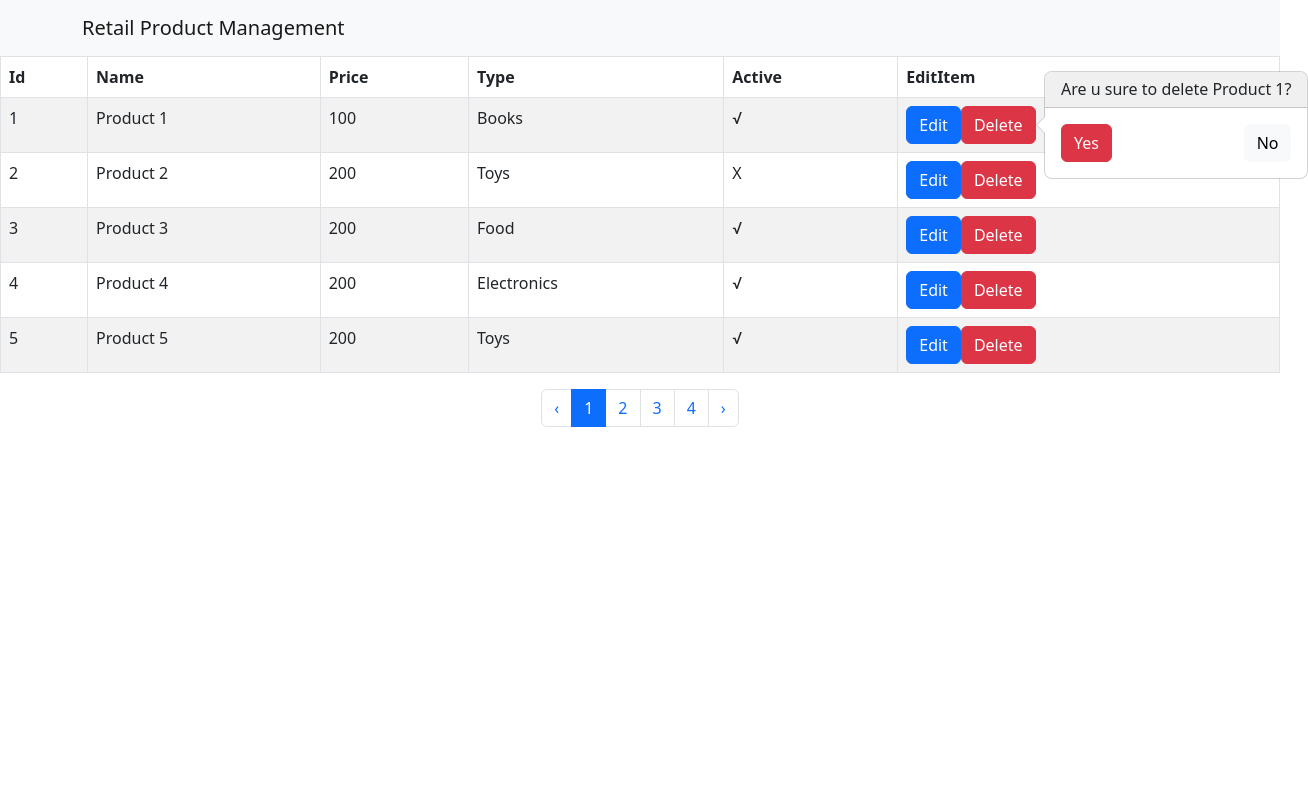
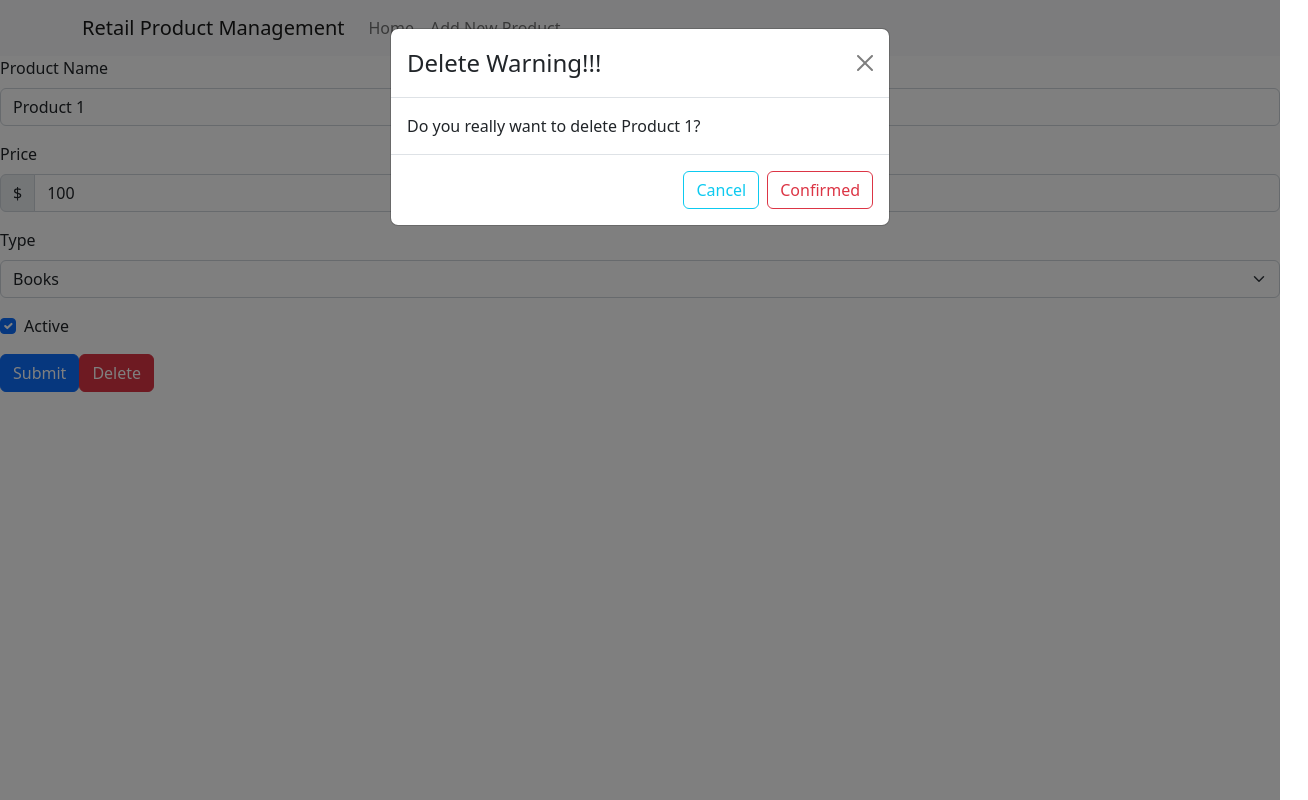
Before and after one commit to zsw12abc/RetailProductManagement, a React (Create React App) app: page /Product/1 in a window 1280 px wide. Both pictures are taken after a click on the button "Delete". Shown: the whole page, 1308 px wide, since content can reach past the window. Built offline with nearby package versions, Linux system fonts and the light colour scheme.

Commit message:
New Page for Display and edit

```diff
--- a/package.json
+++ b/package.json
@@ -11,9 +11,11 @@
     "@types/react": "^18.0.25",
     "@types/react-dom": "^18.0.9",
     "bootstrap": "^5.2.2",
+    "formik": "^2.2.9",
     "react": "^18.2.0",
     "react-bootstrap": "^2.6.0",
     "react-dom": "^18.2.0",
+    "react-router-dom": "^5.3.4",
     "react-scripts": "5.0.1",
     "typescript": "^4.8.4",
     "web-vitals": "^2.1.4"
@@ -41,5 +43,8 @@
       "last 1 firefox version",
       "last 1 safari version"
     ]
+  },
+  "devDependencies": {
+    "@types/react-router-dom": "^5.3.3"
   }
 }
--- a/src/App.tsx
+++ b/src/App.tsx
@@ -3,6 +3,9 @@ import './App.css';
 import RetailNavBar from "./SystemComponent/RetailNavbar";
 import ProductTable from "./Products/ProductTable";
 import {IProduct} from "./Products/ProductRow";
+import {Redirect, Route, Switch} from "react-router-dom";
+import ProductDetails from "./Products/ProductDetails";
+
 
 export const productTypes = {
     Books: 'Books',
@@ -13,6 +16,7 @@ export const productTypes = {
 }
 
 export const productTypesList = [
+    {name: "Please Select The Product Type"},
     {name: productTypes.Books},
     {name: productTypes.Electronics},
     {name: productTypes.Food},
@@ -47,15 +51,19 @@ function App() {
 
     const [products, setProducts] = useState(productList)
 
-    function saveProductChanges(product: IProduct) {
+    function SaveProductChanges(product: IProduct) {
         setProducts(prevList => {
             const prevListCopy = [...prevList]
-            const prevProduct = prevListCopy.find(p => p.id = product.id);
+            const prevProduct = prevListCopy.find(p => p.id === product.id);
             if (prevProduct !== undefined) {
+                console.log("updated")
                 prevProduct.name = product.name;
                 prevProduct.price = product.price;
                 prevProduct.type = product.type;
                 prevProduct.active = product.active;
+            }else{
+                console.log("added")
+                prevListCopy.push(product)
             }
             console.log("Update List", prevListCopy)
             return prevListCopy;
@@ -71,6 +79,7 @@ function App() {
                     prevListCopy.splice(index, 1)
                 }
             })
+            console.log('Delete Completed', prevListCopy)
             return prevListCopy;
         });
     }
@@ -78,7 +87,22 @@ function App() {
     return (
         <div>
             <RetailNavBar/>
-            <ProductTable productList={products} saveProductChanges={saveProductChanges} deleteProduct={DeleteProduct}/>
+            <Switch>
+                <Route path={'/'} exact>
+                    <Redirect to={'/Home'}/>
+                </Route>
+                <Route path={"/Product/New"}>
+                    <ProductDetails products={products} saveProductChanges={SaveProductChanges}
+                                    deleteProduct={DeleteProduct}/>
+                </Route>
+                <Route path={"/Product/:productId"}
+                       children={<ProductDetails products={products} saveProductChanges={SaveProductChanges}
+                                                 deleteProduct={DeleteProduct}/>}/>
+                <Route path="/Home">
+                    <ProductTable productList={products} saveProductChanges={SaveProductChanges}
+                                  deleteProduct={DeleteProduct}/>
+                </Route>
+            </Switch>
         </div>
     );
 }
--- /dev/null
+++ b/src/Products/ProductDetails.tsx
@@ -0,0 +1,108 @@
+import Button from 'react-bootstrap/Button';
+import Form from 'react-bootstrap/Form';
+import React, {useState} from "react";
+import {IProduct} from "./ProductRow";
+import {productTypesList} from "../App";
+import InputGroup from 'react-bootstrap/InputGroup';
+import {useParams} from "react-router-dom";
+import Modal from 'react-bootstrap/Modal';
+
+
+function ProductDetails(props: any) {
+    const params = useParams<{ productId: string }>();
+    const {products, saveProductChanges, deleteProduct} = props;
+    const isNewMode = (Object.keys(params).length === 0)
+    // @ts-ignore
+    let product: IProduct = {id: 0, name: undefined, price: undefined, type: undefined, active: undefined};
+    if (!isNewMode) {
+        product = products.find((p: IProduct) => p.id === +params.productId);
+    }
+    const [item, setItem] = useState(product);
+    const [validated, setValidated] = useState(false);
+    const [show, setShow] = useState(false);
+
+    const handleClose = () => setShow(false);
+    const handleShowModal = () => setShow(true);
+
+    function handleSubmit(event: any) {
+        const form = event.currentTarget;
+        if (form.checkValidity() === false) {
+            event.preventDefault();
+            event.stopPropagation();
+        }
+        setValidated(true);
+        const updateProduct = {
+            id: item.id === 0 ? products.slice(-1)[0].id + 1 : item.id,
+            name: form.elements.fromProductName.value,
+            price: Number(form.elements.formProductPrice.value),
+            type: form.elements.formProductType.value,
+            active: form.elements.formProductActive.checked
+        }
+        setItem(updateProduct)
+        console.log('updateProduct', updateProduct)
+        saveProductChanges(updateProduct);
+        event.preventDefault();
+    }
+
+    function handleDelete() {
+        setShow(false)
+        deleteProduct(item.id)
+    }
+
+    return (
+        <div>
+            <Form noValidate validated={validated} onSubmit={handleSubmit}>
+                <Form.Group className="mb-3" controlId="fromProductName">
+                    <Form.Label>Product Name</Form.Label>
+                    <Form.Control required type="text" placeholder="Enter Product Name"
+                                  defaultValue={isNewMode ? "" : item.name}/>
+                </Form.Group>
+                <Form.Group className="mb-3" controlId="formProductPrice">
+                    <Form.Label>Price</Form.Label>
+                    <InputGroup className="mb-3">
+                        <InputGroup.Text>$</InputGroup.Text>
+                        <Form.Control required type="number" aria-label="Amount (to the nearest dollar)"
+                                      placeholder="Price"
+                                      defaultValue={isNewMode ? undefined : item.price}/>
+                    </InputGroup>
+                </Form.Group>
+                <Form.Group className="mb-3" controlId="formProductType">
+                    <Form.Label>Type</Form.Label>
+                    <Form.Select aria-label="Default Product Type">
+                        {productTypesList.map(type => (
+                            <option value={type.name} key={type.name}
+                                    selected={type.name === item.type}
+                            >{type.name}</option>
+                        ))}
+                    </Form.Select>
+                </Form.Group>
+                <Form.Group className="mb-3" controlId="formProductActive">
+                    <Form.Check type="checkbox" label="Active" defaultChecked={isNewMode ? undefined : item.active}/>
+                </Form.Group>
+                <Form.Group>
+                    <Button variant="primary" type="submit">Submit</Button>
+                    <Button variant="danger" onClick={handleShowModal} hidden={isNewMode}>Delete</Button>
+                </Form.Group>
+            </Form>
+            <Modal
+                show={show}
+                onHide={handleClose}
+                backdrop="static"
+                keyboard={false}
+            >
+                <Modal.Header closeButton>
+                    <Modal.Title>Delete Warning!!!</Modal.Title>
+                </Modal.Header>
+                <Modal.Body>
+                    Do you really want to delete {item.name}?
+                </Modal.Body>
+                <Modal.Footer>
+                    <Button variant="outline-info" onClick={handleClose}>Cancel</Button>
+                    <Button variant="outline-danger" onClick={handleDelete}>Confirmed</Button>
+                </Modal.Footer>
+            </Modal>
+        </div>
+    )
+}
+
+export default ProductDetails
--- a/src/Products/ProductRow.tsx
+++ b/src/Products/ProductRow.tsx
@@ -5,7 +5,7 @@ import ProductToggleButton from "./ProductToggleButton";
 import OverlayTrigger from 'react-bootstrap/OverlayTrigger';
 import Popover from 'react-bootstrap/Popover'
 import ButtonToolbar from 'react-bootstrap/ButtonToolbar';
-
+import {Link} from "react-router-dom";
 
 export interface IProductRow {
     product: IProduct
@@ -66,11 +66,11 @@ function ProductRow(props: any) {
         setActive(isActive)
     }
 
-    function UpdatePopover(){
+    function UpdatePopover() {
         setShowPopover(!showPopover)
     }
 
-    function DeleteItem(){
+    function DeleteItem() {
         setShowPopover(false)
         deleteProduct(product.id)
     }
@@ -81,7 +81,7 @@ function ProductRow(props: any) {
             <Popover.Body>
                 <ButtonToolbar className="justify-content-between">
                     <Button variant={"danger"} onClick={DeleteItem}>Yes</Button>
-                    <Button variant={"light"} onClick={()=>setShowPopover(false)}>No</Button>
+                    <Button variant={"light"} onClick={() => setShowPopover(false)}>No</Button>
                 </ButtonToolbar>
             </Popover.Body>
         </Popover>
@@ -89,7 +89,7 @@ function ProductRow(props: any) {
 
     return (
         <tr>
-            <td>{product.id}</td>
+            <td><Link to={"/Product/"+product.id}>{product.id}</Link></td>
             <td hidden={isEditMode}>{product.name}</td>
             <td hidden={!isEditMode}><input type="text" value={name} onChange={e => UpdateName(e.target.value)}/></td>
             <td hidden={isEditMode}>{product.price}</td>
--- a/src/SystemComponent/RetailNavbar.tsx
+++ b/src/SystemComponent/RetailNavbar.tsx
@@ -4,33 +4,33 @@ import Navbar from 'react-bootstrap/Navbar';
 import NavDropdown from 'react-bootstrap/NavDropdown';
 import 'bootstrap/dist/css/bootstrap.min.css';
 import Button from 'react-bootstrap/Button';
+import {Link} from "react-router-dom";
 
 function RetailNavBar(props: any) {
-    const {setEditMode, isEditMode} = props;
-
-
     return (
         <Navbar bg="light" expand="lg">
             <Container>
-                <Navbar.Brand href="#home">Retail Product Management</Navbar.Brand>
+                <Navbar.Brand href="#">Retail Product Management</Navbar.Brand>
                 <Navbar.Toggle aria-controls="basic-navbar-nav"/>
-                {/*                <Navbar.Collapse id="basic-navbar-nav">
+                <Navbar.Collapse id="basic-navbar-nav">
                     <Nav className="me-auto">
-                        <Nav.Link href="#home">Home</Nav.Link>
-                        <Nav.Link href="#link">Link</Nav.Link>
-                        <NavDropdown title="Dropdown" id="basic-nav-dropdown">
-                            <NavDropdown.Item href="#action/3.1">Action</NavDropdown.Item>
-                            <NavDropdown.Item href="#action/3.2">
-                                Another action
-                            </NavDropdown.Item>
-                            <NavDropdown.Item href="#action/3.3">Something</NavDropdown.Item>
-                            <NavDropdown.Divider />
-                            <NavDropdown.Item href="#action/3.4">
-                                Separated link
-                            </NavDropdown.Item>
-                        </NavDropdown>
+                        <Nav.Link  href="/Home">Home</Nav.Link >
+                        <Nav.Link  href="/Product/New">Add New Product</Nav.Link >
+
+                        {/*<Nav.Link href="#link">Link</Nav.Link>*/}
+                        {/*<NavDropdown title="Dropdown" id="basic-nav-dropdown">*/}
+                        {/*    <NavDropdown.Item href="#action/3.1">Action</NavDropdown.Item>*/}
+                        {/*    <NavDropdown.Item href="#action/3.2">*/}
+                        {/*        Another action*/}
+                        {/*    </NavDropdown.Item>*/}
+                        {/*    <NavDropdown.Item href="#action/3.3">Something</NavDropdown.Item>*/}
+                        {/*    <NavDropdown.Divider/>*/}
+                        {/*    <NavDropdown.Item href="#action/3.4">*/}
+                        {/*        Separated link*/}
+                        {/*    </NavDropdown.Item>*/}
+                        {/*</NavDropdown>*/}
                     </Nav>
-                </Navbar.Collapse>*/}
+                </Navbar.Collapse>
                 <Navbar.Collapse className="justify-content-end">
 
                 </Navbar.Collapse>
--- a/src/index.tsx
+++ b/src/index.tsx
@@ -3,14 +3,17 @@ import ReactDOM from 'react-dom/client';
 import './index.css';
 import App from './App';
 import reportWebVitals from './reportWebVitals';
+import {BrowserRouter} from "react-router-dom";
 
 const root = ReactDOM.createRoot(
-  document.getElementById('root') as HTMLElement
+    document.getElementById('root') as HTMLElement
 );
 root.render(
-  <React.StrictMode>
-    <App />
-  </React.StrictMode>
+    <React.StrictMode>
+        <BrowserRouter>
+            <App/>
+        </BrowserRouter>
+    </React.StrictMode>
 );
 
 // If you want to start measuring performance in your app, pass a function
```
Also changed, not shown: 1 other file (tests, documents, lock files or other folders).
